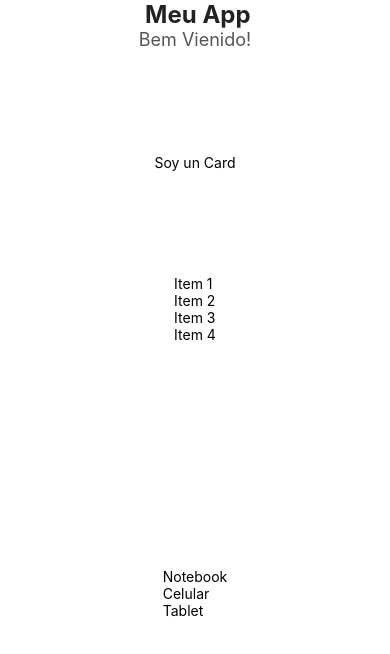
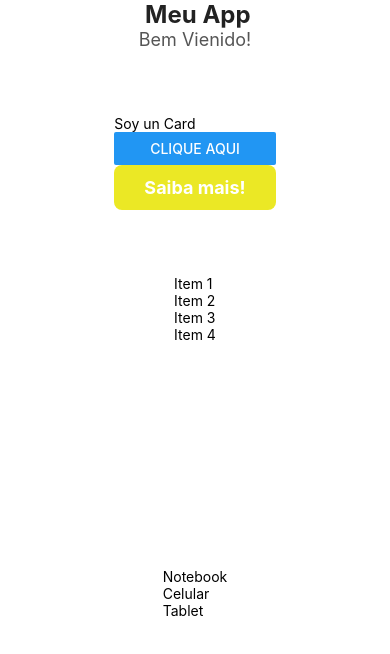
Before and after one commit to JcorJR/react_native, a React Native app in the folder app_mobile/: screen / in a window 390 px wide. Shown: the top 654 px of the page. Built offline with nearby package versions, Linux system fonts and the light colour scheme.

Commit message:
butões adicionados no card e estilizados o card está (mais ou menos) completo

```diff
--- a/app_mobile/assets/components/card.js
+++ b/app_mobile/assets/components/card.js
@@ -1,4 +1,4 @@
-import { Text, View, StyleSheet} from "react-native";
+import { Text, View, StyleSheet, Button, TouchableOpacity} from "react-native";
 
 
 export default function Card() {
@@ -6,7 +6,20 @@ export default function Card() {
         <View style={styles.container}>
             <Text>Soy un Card</Text>
 
+            <Button
+                style={styles.button}
+                title="clique aqui"
+                onPress={()=> alert('Funcionou!')}
+            />
 
+            <TouchableOpacity
+                style={styles.touchable}
+                onPress={()=>alert('Receba Inteligencia!')}
+            >
+                <Text style={styles.buttonText}>
+                    Saiba mais!
+                </Text>
+            </TouchableOpacity>
         </View>
     );
 }
@@ -16,5 +29,22 @@ const styles = StyleSheet.create({
         flex: 1,
         justifyContent: 'center',
         alignContent: 'center',
-    }
+    },
+    button:{
+        backgroundColor: '#2563eb',
+        paddingVertical: 12,
+        paddingHorizontal: 30,
+        borderRadius: 8,
+    },
+    touchable: {
+        backgroundColor: '#ebe825',
+        paddingVertical: 12,
+        paddingHorizontal: 30,
+        borderRadius: 8,
+    },
+    buttonText: {
+        color: '#ffffff',
+        fontSize: 18,
+        fontWeight: 'bold',
+    },
 });
```
